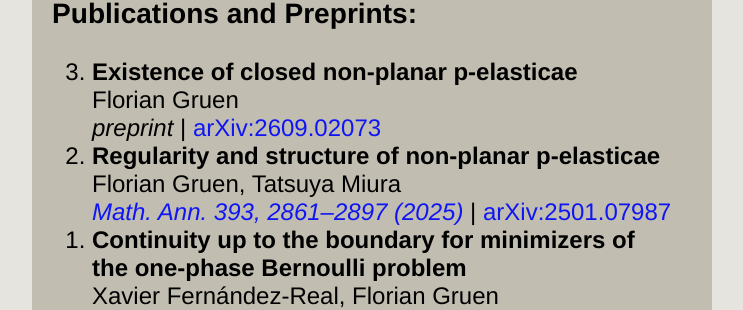
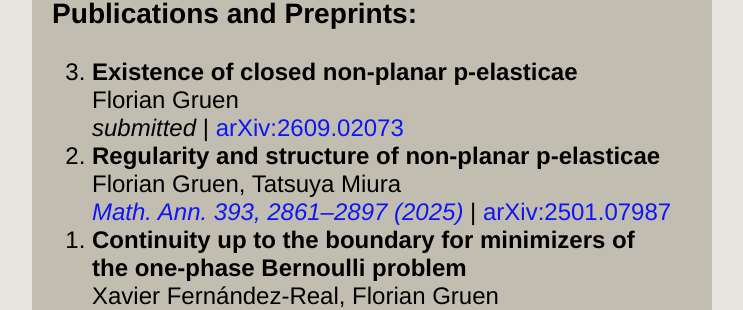
Before and after one commit to Cathelion/Cathelion.github.io, a Jekyll site: the page built from research/research.html, in a window 1280 px wide. Shown: the part 178-488 px from the top of the page, without its empty margins (268-1011 px from the left). Built offline with Jekyll 4.4.1, drawn with Linux system fonts in a browser that asks for light colours.

Commit message:
Update publication status from 'preprint' to 'submitted'

```diff
--- a/research/research.html
+++ b/research/research.html
@@ -7,7 +7,7 @@
     		<div class="blurb">
 <h3>Publications and Preprints:</h3>
 <ol reversed>
-	<li>  <b>Existence of closed non-planar p-elasticae</b> <br> Florian Gruen <br> <i>preprint</i> | <a href="https://arxiv.org/abs/2609.02073">arXiv:2609.02073</a> </li>
+	<li>  <b>Existence of closed non-planar p-elasticae</b> <br> Florian Gruen <br> <i>submitted</i> | <a href="https://arxiv.org/abs/2609.02073">arXiv:2609.02073</a> </li>
 <li> <b>Regularity and structure of non-planar p-elasticae</b> <br> Florian Gruen, Tatsuya Miura <br> <a href="https://doi.org/10.1007/s00208-025-03284-6"><i>Math. Ann. 393, 2861–2897 (2025)</i></a> | <a href="https://arxiv.org/abs/2501.07987">arXiv:2501.07987</a> </li>
   <li> <b>Continuity up to the boundary for minimizers of the one-phase Bernoulli problem</b> <br> Xavier Fernández-Real, Florian Gruen <br>  <a href="https://link.springer.com/article/10.1007/s00526-025-03040-3"><i>Cal. Var. Partial Differential Equations 64, 166 (2025)</i></a> | <a href="https://arxiv.org/abs/2408.10019">arXiv:2408.10019</a> </li>
 </ol>
```
